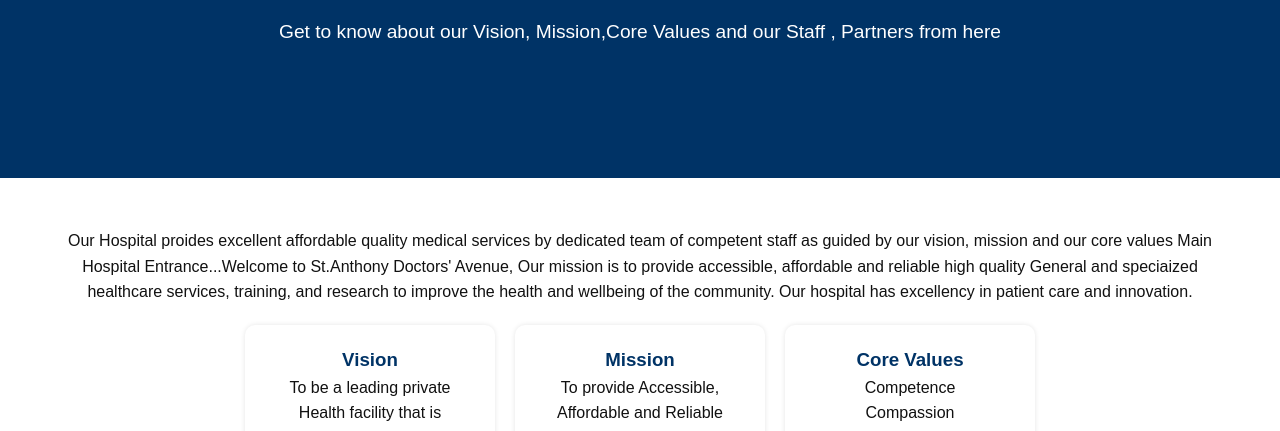
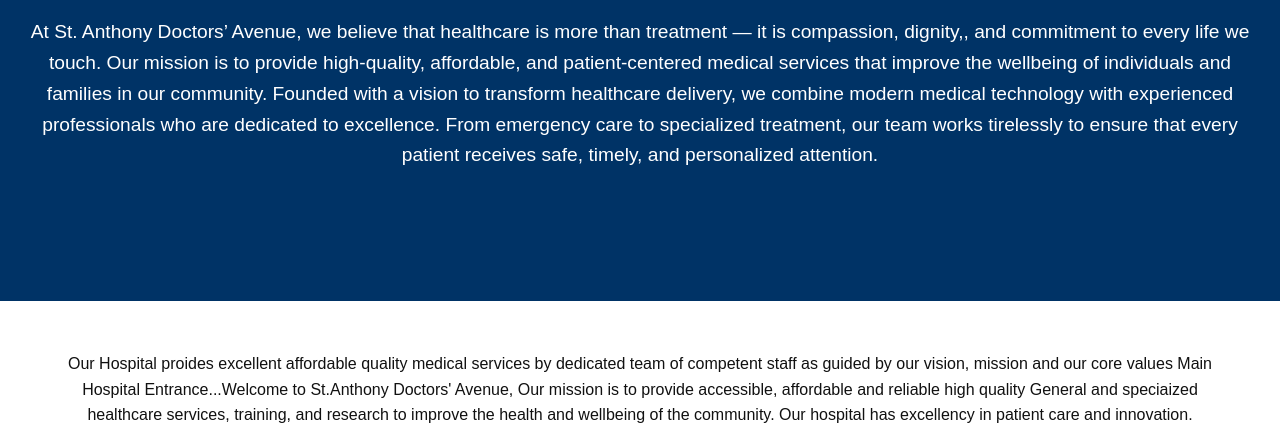
Before and after one commit to paulka320/new, a plain HTML site: page about.html in a window 1280 px wide. Shown: the part 310-741 px from the top of the page. Drawn offline with Linux system fonts and the light colour scheme.

Commit message:
Revise About Us content for clarity and detail
Updated the content on the About Us page to enhance clarity and detail regarding the hospital's mission, vision, and services.

```diff
--- a/about.html
+++ b/about.html
@@ -32,7 +32,12 @@
     <section class="her">
   <div class="her-content">
     <h1>Get More About Us</h1>
-    <p>Get to know about our Vision, Mission,Core Values and our Staff , Partners from here</p>
+    <p>At St. Anthony Doctors’ Avenue, we believe that healthcare is more than treatment — it is compassion, dignity,,
+        and commitment to every life we touch. Our mission is to provide high-quality, affordable, and patient-centered
+        medical services that improve the wellbeing of individuals and families in our community.
+Founded with a vision to transform healthcare delivery, we combine modern medical technology with
+        experienced professionals who are dedicated to excellence. From emergency care to specialized treatment,
+        our team works tirelessly to ensure that every patient receives safe, timely, and personalized attention.</p>
   </div>
 </section>
 
```
